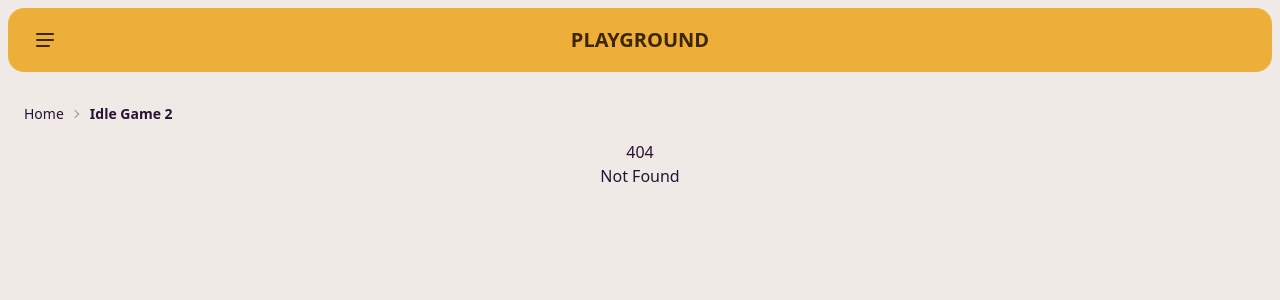
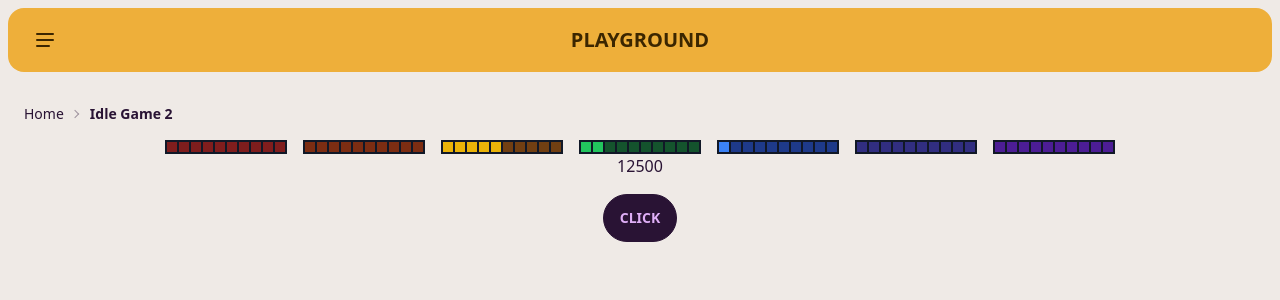
Before and after one commit to cakegod/svelte-kit-playground, a SvelteKit app: page /idle-game-2 in a window 1280 px wide. Before the commit this address had no page. Shown: the top 300 px of the page. Built offline with nearby package versions, Linux system fonts and the light colour scheme.

Commit message:
feat: initial idle game project

```diff
--- /dev/null
+++ b/src/routes/idle-game-2/+page.svelte
@@ -0,0 +1,33 @@
+<script lang="ts">
+	import Cells from './Cells.svelte';
+	import { currency } from './store';
+
+	let currentCurrency = 0;
+
+	const cellColors: {
+		name: keyof typeof $currency;
+		filled: `bg-${keyof typeof $currency}-500`;
+		empty: `bg-${keyof typeof $currency}-900`;
+	}[] = [
+		{ name: 'red', filled: 'bg-red-500', empty: 'bg-red-900' },
+		{ name: 'orange', filled: 'bg-orange-500', empty: 'bg-orange-900' },
+		{ name: 'yellow', filled: 'bg-yellow-500', empty: 'bg-yellow-900' },
+		{ name: 'green', filled: 'bg-green-500', empty: 'bg-green-900' },
+		{ name: 'blue', filled: 'bg-blue-500', empty: 'bg-blue-900' },
+		{ name: 'indigo', filled: 'bg-indigo-500', empty: 'bg-indigo-900' },
+		{ name: 'violet', filled: 'bg-violet-500', empty: 'bg-violet-900' }
+	];
+
+	setInterval(() => (currentCurrency += 10), 1);
+
+	$: currency.updateCurrency(currentCurrency);
+</script>
+
+<div class="flex gap-4">
+	{#each cellColors as color}
+		<Cells filledColor={color.filled} emptyColor={color.empty} color={color.name} />
+	{/each}
+</div>
+
+<h2>{currentCurrency}</h2>
+<button class="btn m-4" on:click={() => (currentCurrency += 1)}>Click</button>
--- /dev/null
+++ b/src/routes/idle-game-2/Cells.svelte
@@ -0,0 +1,15 @@
+<script lang="ts">
+	import { currency } from './store';
+
+	export let filledColor: string, emptyColor: string, color: keyof typeof $currency;
+</script>
+
+<div class="grid grid-cols-10 border border-gray-900">
+	{#each Array(10) as _, index}
+		<div
+			class={`h-3 w-3 border border-gray-900 ${
+				index < Number($currency[color]) ? filledColor : emptyColor
+			}`}
+		/>
+	{/each}
+</div>
--- /dev/null
+++ b/src/routes/idle-game-2/store.ts
@@ -0,0 +1,38 @@
+import { writable } from 'svelte/store';
+
+// export const currency = writable({
+// 	red: '5',
+// 	orange: '0',
+// 	yellow: '0',
+// 	green: '0',
+// 	blue: '0',
+// 	indigo: '0',
+// 	violet: '0'
+// });
+
+function createCurrencyStore() {
+	const { subscribe, update } = writable({
+		red: '5',
+		orange: '0',
+		yellow: '0',
+		green: '0',
+		blue: '0',
+		indigo: '0',
+		violet: '0'
+	});
+
+	return {
+		subscribe,
+		updateCurrency: (value: number) =>
+			update((currency) => {
+				const stringCurrency = String(value).split('').reverse();
+				const clone = { ...currency };
+				(Object.keys(currency) as (keyof typeof currency)[]).forEach((currencyType, index) => {
+					return (clone[currencyType] = stringCurrency[index] ? stringCurrency[index] : '0');
+				});
+				return clone;
+			})
+	};
+}
+
+export const currency = createCurrencyStore();
```
